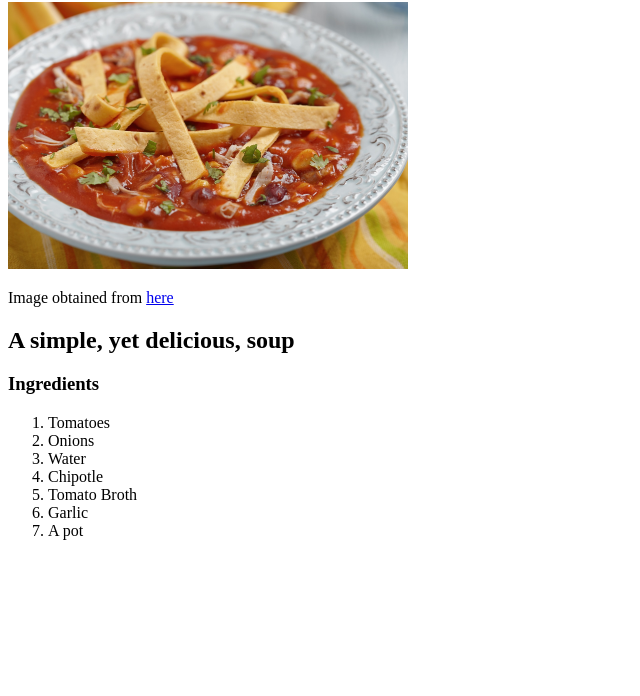
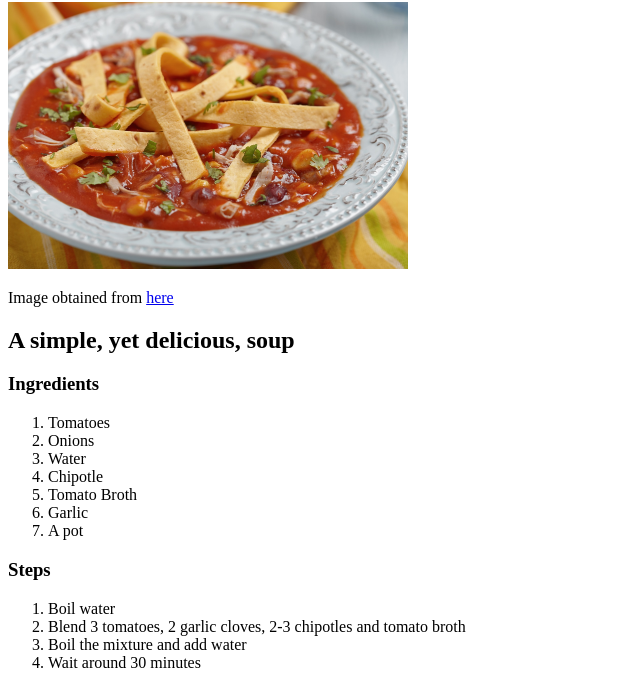
Before and after one commit to MoXcz/recipes, a plain HTML site: page recipes/sopa-de-tortilla.html in a window 1280 px wide. Shown: the part 104-800 px from the top of the page, without its empty margins (0-640 px from the left). Drawn offline with Linux system fonts and the light colour scheme.

Commit message:
Add steps to recipes

```diff
--- a/recipes/sopa-de-tortilla.html
+++ b/recipes/sopa-de-tortilla.html
@@ -31,5 +31,14 @@
       <li>Garlic</li>
       <li>A pot</li>
     </ol>
+    <h3>Steps</h3>
+    <ol>
+      <li>Boil water</li>
+      <li>
+        Blend 3 tomatoes, 2 garlic cloves, 2-3 chipotles and tomato broth
+      </li>
+      <li>Boil the mixture and add water</li>
+      <li>Wait around 30 minutes</li>
+    </ol>
   </body>
 </html>
```
Also changed, not shown: recipes/cereal.html (+6 -0 lines), recipes/discada.html (+6 -0 lines).
